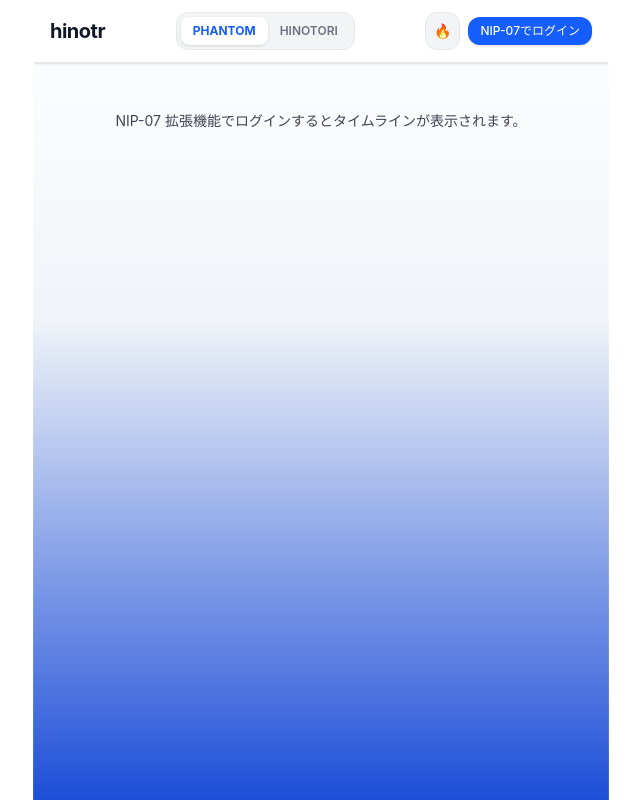
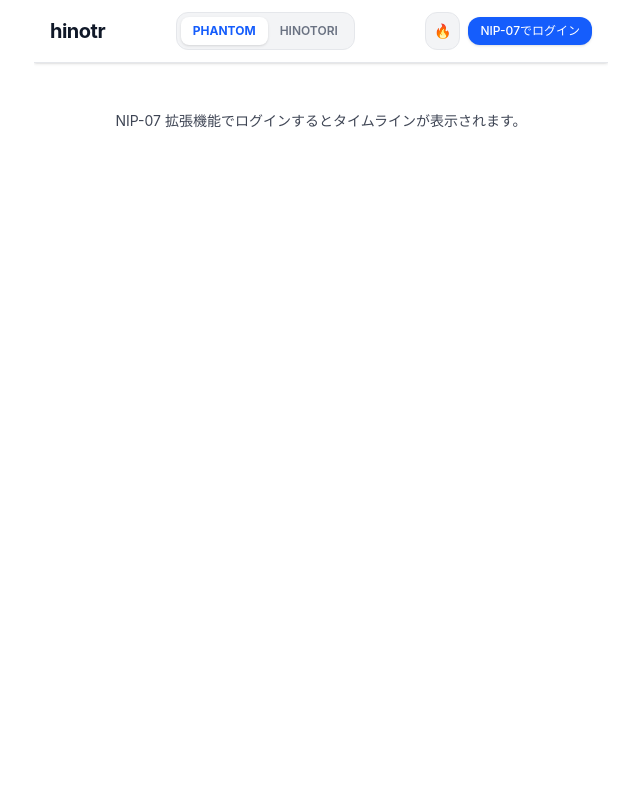
Before and after one commit to brokoyy/hinotr, a React (Vite) app: page / in a window 1280 px wide. Shown: the whole page, without its empty margins (319-959 px from the left). Built offline with nearby package versions, Linux system fonts and the light colour scheme; what nostr-tools would draw is missing.

Commit message:
Refactor timeline background gradient function

```diff
--- a/src/App.tsx
+++ b/src/App.tsx
@@ -83,18 +83,18 @@ export default function App() {
     setPubkey(null);
   };
 
-  // タイムライン全体（1つの長方形）としての背景グラデーション設定
-  const getTimelineBackground = () => {
+  // タイムライン全体（長大な長方形）に適用するグラデーション設定
+  const getTimelineBackgroundStyle = () => {
     if (mode === 'PHANTOM') {
       if (theme === 'light') {
         return {
-          background: 'linear-gradient(to bottom, #ffffff 0%, #f0f4f8 40%, #1d4ed8 100%)',
+          background: 'linear-gradient(to bottom, #ffffff 0%, #f0f4f8 30%, #1d4ed8 100%)',
           color: '#0f172a',
         };
       } else {
-        // Dark: タイムラインのてっぺん（最上部）が黒、一番下へ向かってコバルトブルーへ
+        // Dark: 最上部（最新・0分）が黒、中間でじわじわ変化し、下に行くほどコバルトブルーへ
         return {
-          background: 'linear-gradient(to bottom, #000000 0%, #050b14 45%, #1d4ed8 100%)',
+          background: 'linear-gradient(to bottom, #000000 0%, #000000 15%, #050b14 40%, #1d4ed8 100%)',
           color: '#ffffff',
         };
       }
@@ -102,23 +102,22 @@ export default function App() {
       // HINOTORI モード
       if (theme === 'light') {
         return {
-          background: 'linear-gradient(to bottom, #ffffff 0%, #fff7ed 40%, #f97316 100%)',
+          background: 'linear-gradient(to bottom, #ffffff 0%, #fff7ed 30%, #f97316 100%)',
           color: '#0f172a',
         };
       } else {
-        // Dark: タイムラインのてっぺん（最上部）が黒、一番下へ向かって鮮やかなオレンジへ
+        // Dark: 最上部（最新・0分）が黒、下に行くほど鮮やかなオレンジへ
         return {
-          background: 'linear-gradient(to bottom, #000000 0%, #140702 45%, #f97316 100%)',
+          background: 'linear-gradient(to bottom, #000000 0%, #000000 15%, #140702 40%, #f97316 100%)',
           color: '#ffffff',
         };
       }
     }
   };
 
-  const currentStyle = getTimelineBackground();
+  const currentStyle = getTimelineBackgroundStyle();
 
   return (
-    // アプリ全体の背景はシンプルにベースカラー（黒または白）で支える
     <div
       className="min-h-screen transition-colors duration-75"
       style={{
@@ -128,10 +127,18 @@ export default function App() {
     >
       <div
         ref={scrollContainerRef}
-        // ここにタイムライン全体としてのグラデーションを持たせ、コンテンツと共に上下に流れるようにする
         className="max-w-xl mx-auto h-screen border-x border-white/10 flex flex-col relative overflow-y-auto overflow-x-hidden"
-        style={{ background: currentStyle.background }}
       >
+        {/* タイムラインのコンテンツ全体と同じ高さを持つ、スクロール連動の背景レイヤー */}
+        <div
+          className="absolute inset-0 pointer-events-none -z-10"
+          style={{
+            minHeight: '100%',
+            height: 'max-content',
+            background: currentStyle.background
+          }}
+        />
+
         <Header
           mode={mode}
           setMode={setMode}
@@ -177,7 +184,7 @@ export default function App() {
           >
             <svg className="w-7 h-7 fill-current" viewBox="0 0 512 512">
               <path d="M447.1 64.9c-29.2-29.2-76.6-29.2-105.8 0L77.7 328.5c-7.5 7.5-12.8 16.8-15.1 27L41.3 454.4c-3.1 13.7 9 25.8 22.7 22.7l98.9-21.3c10.2-2.2 19.5-7.6 27-15.1L447.2 170.7c29.2-29.2 29.2-76.6 0-105.8zM147.2 419.2l-58.4 12.6 12.6-58.4L278 194.2l45.8 45.8-176.6 179.2zM336.5 208.5l-45.8-45.8 43.1-43.1c14.6-14.6 38.3-14.6 52.9 0l31.5 31.5c14.6 14.6 14.6 38.3 0 52.9l-81.7 44.5z" />
-              <path fill="#2563EB" d="M192.2 301.2l128-128c6.2-6.2 6.2-16.4 0-22.6s-16.4-6.2-22.6 0l-128 128c6.2 6.2-6.2 16.4 0 22.6s16.4 6.2 22.6 0z" />
+              <path fill="#2563EB" d="M192.2 301.2l128-128c6.2-6.2 6.2-16.4 0-22.6s-16.4-6.2-22.6 0l-128 128c-6.2 6.2-6.2 16.4 0 22.6s16.4 6.2 22.6 0z" />
             </svg>
           </button>
         )}
```
